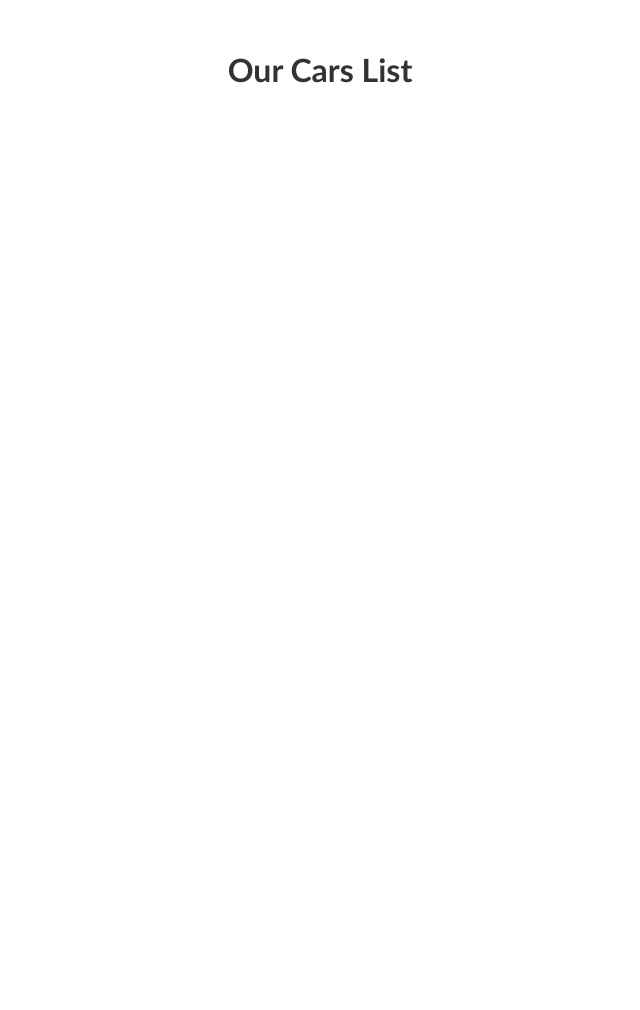
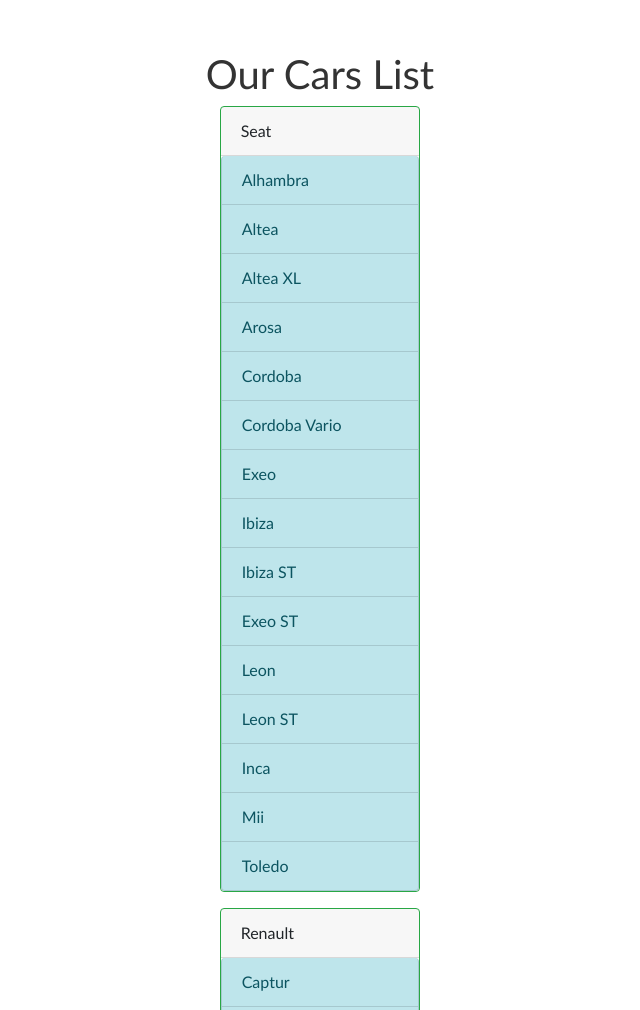
Before and after one commit to mankurtas/JS-egzaminas, a plain HTML site: page Task 4/Index.html in a window 1280 px wide. Shown: the top 1010 px of the page, without its empty margins (320-960 px from the left). Before the commit the page ends 800 px from the top, so only its background shows below. Drawn offline with nearby package versions, Linux system fonts and the light colour scheme.

Commit message:
added funtionality

```diff
--- a/Task 4/Index.html
+++ b/Task 4/Index.html
@@ -4,6 +4,12 @@
     <meta charset="UTF-8" />
     <title>Cars list</title>
     <!-- Custom CSS -->
+    <link
+      rel="stylesheet"
+      href="https://cdn.jsdelivr.net/npm/bootstrap@4.0.0/dist/css/bootstrap.min.css"
+      integrity="sha384-Gn5384xqQ1aoWXA+058RXPxPg6fy4IWvTNh0E263XmFcJlSAwiGgFAW/dAiS6JXm"
+      crossorigin="anonymous"
+    />
     <link rel="stylesheet" href="./style.css" />
     <!-- Custom JS -->
     <script defer src="./script.js"></script>
--- a/Task 4/script.js
+++ b/Task 4/script.js
@@ -9,4 +9,43 @@ Pastaba: Sukurta kortelė, kurioje yra informacija apie automobilį (brand), tur
 turėti bent minimalų stilių ir būti responsive;
 -------------------------------------------------------------------------- */
 
-const ENDPOINT = 'cars.json';
+const ENDPOINT = "cars.json";
+const output = document.getElementById("output");
+
+const cars = async () => {
+  try {
+    const resolve = await fetch(ENDPOINT);
+    const data = await resolve.json();
+    console.log(data);
+    createCard(data);
+  } catch (error) {
+    console.log(error);
+  }
+};
+
+cars();
+
+const createCard = (data) => {
+  data.forEach((element) => {
+    const divCard = document.createElement("div");
+    divCard.setAttribute("class", "card border-success mb-3");
+    divCard.style = "max-width: 18rem;";
+
+    const header = document.createElement("div");
+    header.setAttribute("class", "card-header");
+    header.innerHTML = element.brand;
+
+    const ul = document.createElement("ul");
+    ul.setAttribute("class", "list-group");
+
+    element.models.forEach((item) => {
+      const li = document.createElement("li");
+      li.setAttribute("class", "list-group-item list-group-item-info");
+      li.innerHTML = item;
+      ul.append(li);
+    });
+
+    divCard.append(header, ul);
+    output.append(divCard);
+  });
+};
```
